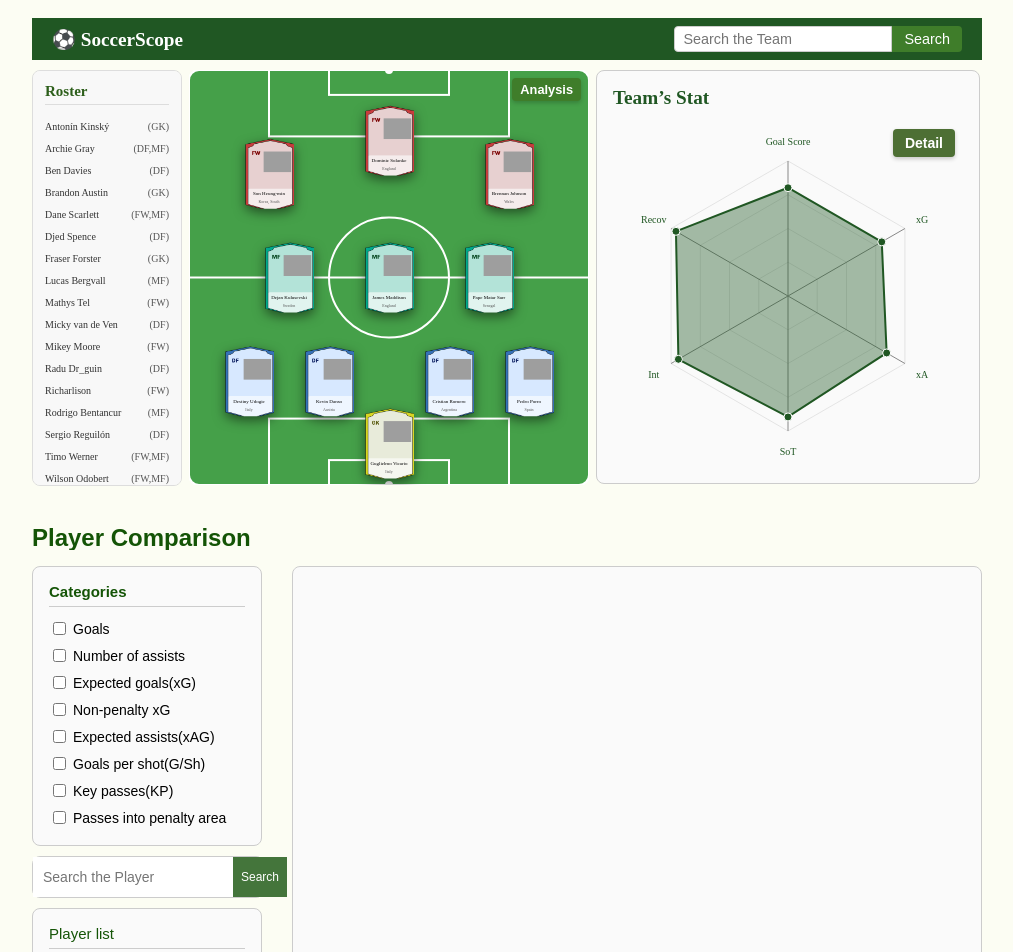
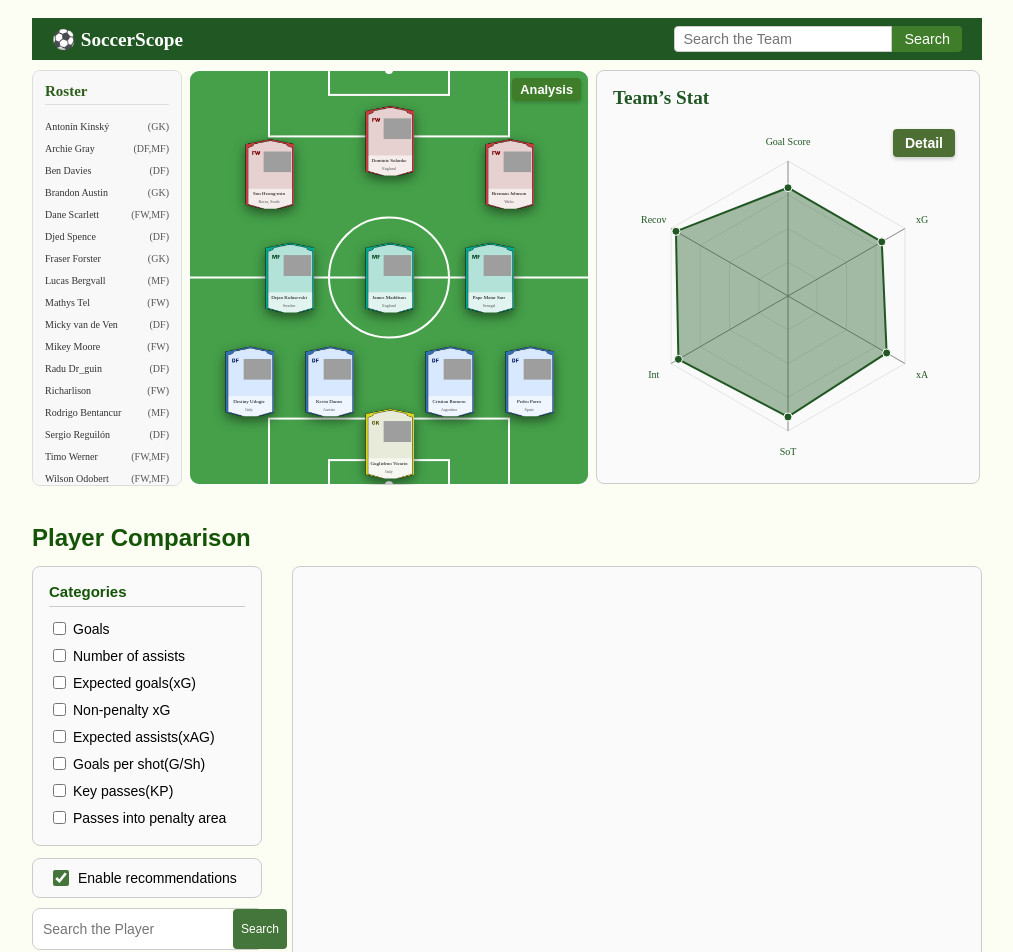
Before and after one commit to Hoyoung027/soccerscope, a React (Vite) app: page / in a window 1280 px wide. Shown: the top 952 px of the page, without its empty margins (133-1146 px from the left). Built offline with nearby package versions, Linux system fonts and the light colour scheme; grey boxes are pictures that could not be loaded.

Commit message:
추천 기능 on/off 추가, 팀 디테일 잔상 디버깅

```diff
--- a/src/App.css
+++ b/src/App.css
@@ -371,6 +371,8 @@ body {
   outline: none;
   background: white;
   max-width: 180px;
+  height: 100%;
+  border-radius: 8px;
 }
 /* 오른쪽 – 버튼 */
 .add-btn {
@@ -383,6 +385,8 @@ body {
   font-size: 12px;
   cursor: pointer;
   max-width: 100px;
+  height: 100%;
+  border-radius: 4px;
 }
 .add-btn:hover {
   background-color: #3b5228;
@@ -444,3 +448,19 @@ input[type="checkbox"] {
 .suggestion-item:hover {
   background-color: rgba(0,0,0,0.1);
 }
+
+.rec-toggle-box {
+  margin-top: 12px;
+  font-size: 14px;
+  padding: 8px 16px;
+}
+.rec-toggle-label {
+  display: flex;
+  align-items: center;
+  gap: 6px;
+  font-weight: 500;
+}
+.rec-toggle-label input {
+  width: 16px;
+  height: 16px;
+}
--- a/src/App.jsx
+++ b/src/App.jsx
@@ -77,14 +77,17 @@ export default function App() {
   const [playersLoading, setPlayersLoading] = useState(false);
   const [playersError, setPlayersError]     = useState(null);
 
+  const detailRef = useRef(null);
+
   // 선수 detail
   const [allPlayerStats, setAllPlayerStats] = useState([]);
   const [selectedPlayerId, setSelectedPlayerId] = useState(null);
-  const detailRef = useRef(null);
+  const playerDetailRef = useRef(null);
 
   // 팀 detail
   const [allClubStats, setAllClubStats] = useState([]);
   const [showClubDetail, setShowClubDetail] = useState(false);
+  const teamDetailRef   = useRef(null);
 
   // Roster, Formation 구성용
   const [teamName, setTeamName] = useState('Tottenham');
@@ -116,6 +119,9 @@ export default function App() {
 
   // 차트에 넘길 최종 선수 목록
   const chartPlayers = [...manualPlayers, ...recommendedPlayers];
+
+  //추천 기능 on-off
+  const [enableRec, setEnableRec] = useState(true);
 
   useEffect(() => {
     setStatsLoading(true);
@@ -610,13 +616,18 @@ export default function App() {
 
   // 추천 로직
   useEffect(() => {
-    if (!rawData || manualPlayers.length === 0 || columns.length === 0) {
+  // 추천 기능이 꺼져 있거나, data/선수/카테고리가 없으면 빈 배열
+  if (!enableRec || !rawData || manualPlayers.length === 0 || columns.length === 0) {
     setRecommendedPlayers([]);
     return;
   }
+
   const base = manualPlayers[0];
   const baseRow = rawData.find(d => d.Player === base);
-    if (!baseRow) return;
+  if (!baseRow) {
+    setRecommendedPlayers([]);
+    return;
+  }
   const baseMV = +baseRow.market_value;
 
   const higher = rawData.filter(
@@ -631,10 +642,7 @@ export default function App() {
       .map(d => {
         const sum = columns.reduce((acc, c) => {
           const raw = d[`${c}_rank`];
-            // 랭크가 유효한 숫자면 변환, 아니면 Infinity
-            const num = (raw != null && raw !== '')
-              ? +raw
-              : Infinity;
+          const num = (raw != null && raw !== '') ? +raw : Infinity;
           return acc + num;
         }, 0);
         return { player: d.Player, sum };
@@ -646,7 +654,7 @@ export default function App() {
   const topLow  = sortByRankSum(lower).slice(0, 4);
 
   setRecommendedPlayers([...topHigh, ...topLow]);
-  }, [rawData, manualPlayers, columns]);
+}, [rawData, manualPlayers, columns, enableRec]);
 
 
 
@@ -705,8 +713,8 @@ export default function App() {
           {showClubDetail && (
             <>
               <div className="detail-overlay" onClick={handleCloseClubDetail} />
-              <Draggable nodeRef={detailRef} handle=".drag-handle">
-                <div className="detail-wrapper" ref={detailRef}>
+              <Draggable nodeRef={teamDetailRef} handle=".drag-handle">
+                <div className="detail-wrapper" ref={teamDetailRef}>
                   <div className="drag-handle">
                     Detail
                     <button
@@ -859,6 +867,18 @@ export default function App() {
                 </div>
               </div>
 
+              <div className="box rec-toggle-box">
+                <label className="rec-toggle-label">
+                  <input
+                    type="checkbox"
+                    checked={enableRec}
+                    onChange={() => setEnableRec(on => !on)}
+                  />
+                  Enable recommendations
+                </label>
+              </div>
+
+
               <div className="add-box">
                 {/* position:relative 반드시 확인 */}
                 <div className="add-button-box" style={{ position: 'relative' }}>
@@ -959,38 +979,11 @@ export default function App() {
       {selectedPlayerId && (
         <>
           <div className="detail-overlay" onClick={() => setSelectedPlayerId(null)} />
-          <Draggable nodeRef={detailRef} handle=".drag-handle">
-            <div className="detail-wrapper" ref={detailRef}>
+          <Draggable nodeRef={playerDetailRef} handle=".drag-handle">
+            <div className="detail-wrapper" ref={playerDetailRef}>
               <div className="drag-handle">Player Detail</div>
               <PlayerDetail
                 playerStat={allPlayerStats.find(d => d.Player_Id === selectedPlayerId)}
-              />
-            </div>
-          </Draggable>
-        </>
-      )}
-
-      {showClubDetail && (
-        <>
-          <div className="detail-overlay" onClick={handleCloseClubDetail} />
-          <Draggable nodeRef={detailRef} handle=".drag-handle">
-            <div className="detail-wrapper" ref={detailRef}>
-              <div className="drag-handle">
-                Detail
-                <button
-                  style={{
-                    float: 'right',
-                    border: 'none',
-                    background: 'transparent',
-                    cursor: 'pointer'
-                  }}
-                  onClick={handleCloseClubDetail}
-                >✕</button>
-              </div>
-              <TeamDetail
-                clubStat={allClubStats.find(d => d.name.trim() === teamName)}
-                teamAggregates={teamAggregates[teamName]}
-                selectedTeam={teamName}
               />
             </div>
           </Draggable>
--- a/src/components/StackedChart.jsx
+++ b/src/components/StackedChart.jsx
@@ -333,7 +333,7 @@ export default function StackedChart({
 
     // 16) 범례
     const legend = svg.append('g')
-      .attr('transform', `translate(${margin.left + w - 100},${margin.top + 5})`);
+      .attr('transform', `translate(${margin.left + w - 80},${margin.top - 30})`);
     columns.forEach((col, i) => {
       const g = legend.append('g').attr('transform', `translate(0,${i * 18})`);
       g.append('rect')
```
Also changed, not shown: public/stats.csv. Lines whose indentation alone changed are shown as unchanged.
